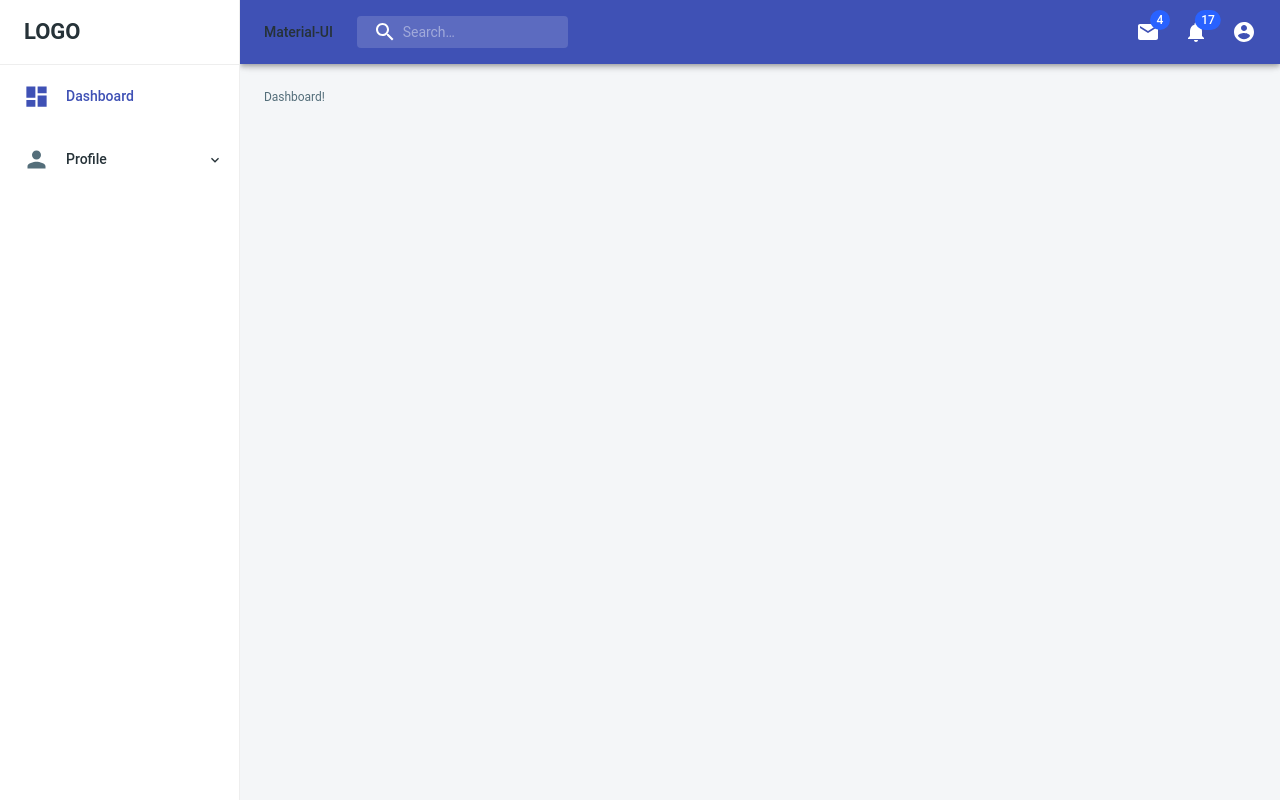
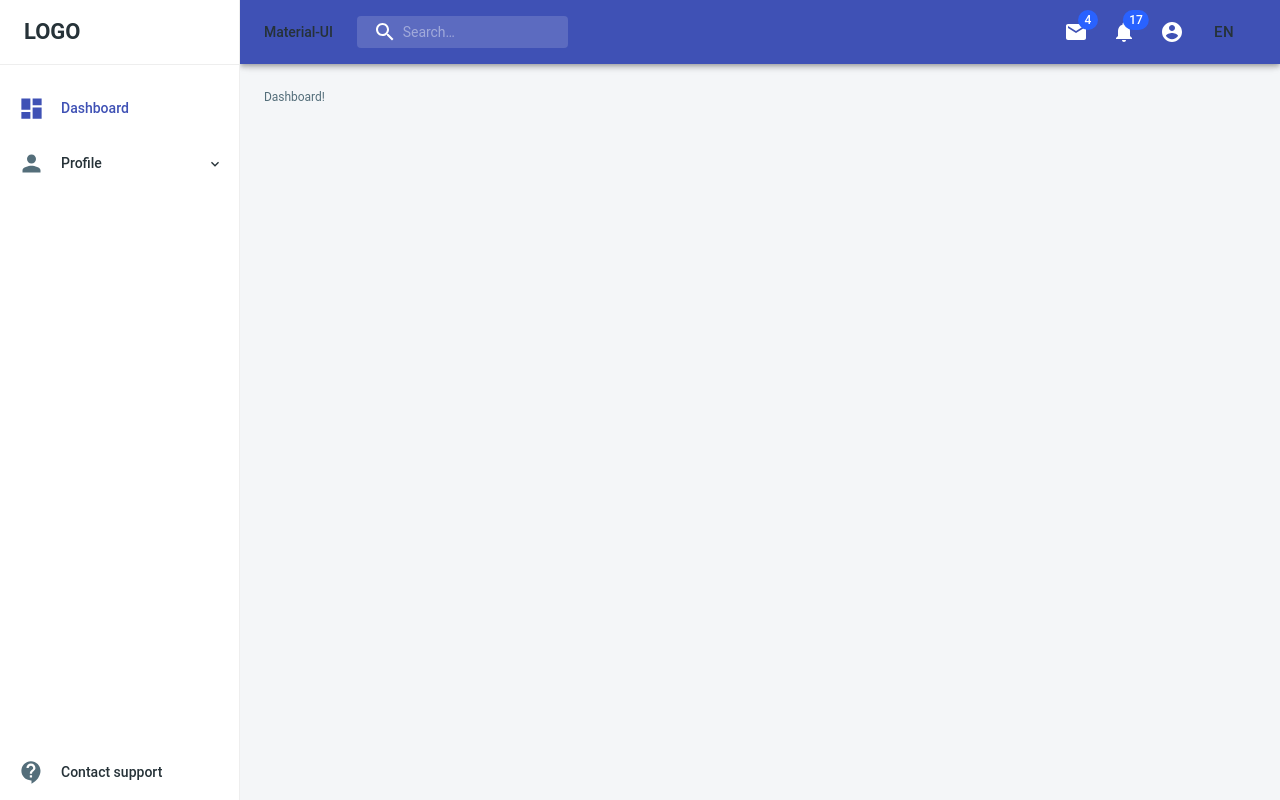
Before and after one commit to Ozea/movies, a React (Create React App) app: page /dashboard in a window 1280 px wide. Built offline with nearby package versions, Linux system fonts and the light colour scheme.

Commit message:
(7) Added language switcher component.

```diff
--- /dev/null
+++ b/src/components/Grid/GridContainer.js
@@ -0,0 +1,29 @@
+import React from "react";
+// Prop types
+import PropTypes from "prop-types";
+// @material-ui/core components
+import { makeStyles } from "@material-ui/core/styles";
+import Grid from "@material-ui/core/Grid";
+
+const styles = {
+  grid: {
+    width: "100%"
+  }
+};
+
+const useStyles = makeStyles(styles);
+
+export default function GridContainer(props) {
+  const classes = useStyles();
+  const { children, className, ...rest } = props;
+  return (
+    <Grid container {...rest} className={classes.grid + " " + className}>
+      {children}
+    </Grid>
+  );
+}
+
+GridContainer.propTypes = {
+  className: PropTypes.string,
+  children: PropTypes.node
+};
--- /dev/null
+++ b/src/components/Grid/GridItem.js
@@ -0,0 +1,35 @@
+import React from "react";
+// Prop types
+import PropTypes from "prop-types";
+// @material-ui/core components
+import { makeStyles } from "@material-ui/core/styles";
+import Grid from "@material-ui/core/Grid";
+import clsx from "clsx";
+
+const styles = {
+  grid: {
+    padding: "0 15px"
+  }
+};
+
+const useStyles = makeStyles(styles);
+
+export default function GridItem(props) {
+  const classes = useStyles();
+  const { children, className, ...rest } = props;
+  return (
+    <Grid
+      item {...rest}
+      className={clsx({
+        [classes.grid]: props.padding !== 0,
+        className
+      })}>
+      {children}
+    </Grid >
+  );
+}
+
+GridItem.propTypes = {
+  className: PropTypes.string,
+  children: PropTypes.node
+};
--- /dev/null
+++ b/src/components/LanguageSwitcher/index.js
@@ -0,0 +1,83 @@
+
+import React, { useState } from 'react';
+// Core
+import { ClickAwayListener, MenuList, Paper, Grow, Popper, makeStyles, MenuItem, Button } from '@material-ui/core';
+// i18n
+import { useTranslation } from 'react-i18next';
+// Utils
+import { setLanguage } from 'utils/language';
+
+const useStyles = makeStyles(theme => ({
+  root: {
+    width: 500,
+  },
+  typography: {
+    padding: theme.spacing(1),
+  },
+  buttonLink: {
+    fontSize: '15px',
+    marginLeft: theme.spacing(1)
+  }
+}));
+
+const LanguageSwitcher = (props) => {
+  const classes = useStyles();
+  const { i18n } = useTranslation();
+  const languages = Object.keys(i18n.options.resources);
+  const [anchorEl, setAnchorEl] = React.useState(null);
+  const [isOpened, setOpened] = useState(false);
+  const [selectedIndex, setSelectedIndex] = React.useState(languages.indexOf(i18n.language));
+
+  const handleLangSelect = (lang, index) => {
+    i18n.changeLanguage(lang);
+    setSelectedIndex(index);
+    setLanguage(lang);
+    handleClose();
+  };
+
+  const handleClose = () => setAnchorEl(null);
+
+  const menuItems = languages.map((lang, i) =>
+    (<MenuItem key={i} onClick={() => handleLangSelect(lang, i)} selected={i === selectedIndex}>{lang.toUpperCase()}</MenuItem>)
+  );
+
+  const handleClick = event => {
+    setOpened((prev) => !prev);
+    setAnchorEl(event.currentTarget);
+  };
+
+  return (
+    <>
+      <Button
+        color="default"
+        aria-label="lang-menu"
+        aria-owns={isOpened ? "lang-menu" : null}
+        aria-haspopup="true"
+        onClick={handleClick}
+        className={classes.buttonLink}
+      >
+        {i18n.language}
+      </Button>
+
+      <Popper open={isOpened} anchorEl={anchorEl} placement="bottom" transition style={{ zIndex: 9999 }}>
+        {({ TransitionProps }) => (
+          <Grow
+            {...TransitionProps}
+            id="lang-menu"
+            style={{ transformOrigin: "0 0 0" }}
+          >
+            <Paper className={classes.dropdown} style={{ paddingBottom: '0px', minWidth: '75px' }}>
+              <ClickAwayListener onClickAway={() => setOpened(false)}>
+                <MenuList role="menu">
+                  {menuItems}
+                </MenuList>
+              </ClickAwayListener>
+            </Paper>
+          </Grow>
+        )}
+      </Popper>
+    </>
+  );
+};
+
+export default LanguageSwitcher;
--- a/src/components/NavItem/index.js
+++ b/src/components/NavItem/index.js
@@ -81,7 +81,7 @@ const NavItem = ({
     setOpen((prevOpen) => !prevOpen);
   };
 
-  let paddingLeft = 15;
+  let paddingLeft = 10;
 
   if (depth > 0) {
     paddingLeft = 32 + 8 * depth;
--- a/src/components/Sidebar/config.js
+++ b/src/components/Sidebar/config.js
@@ -1,7 +1,7 @@
 // Material icons
 import { Dashboard, Person } from "@material-ui/icons";
-
-export const sidebarConfig = [
+const drawerWidth = 240;
+const sidebarConfig = [
   {
     items: [
       {
@@ -28,3 +28,8 @@ export const sidebarConfig = [
     ]
   }
 ];
+
+export {
+  drawerWidth,
+  sidebarConfig
+}
--- a/src/components/Sidebar/index.js
+++ b/src/components/Sidebar/index.js
@@ -1,16 +1,18 @@
 import React from "react";
 // Material core
-import { Divider, Drawer, List, Toolbar } from "@material-ui/core";
+import { Divider, Drawer, IconButton, List, Toolbar } from "@material-ui/core";
+// Icons
+import { ContactSupport } from "@material-ui/icons";
 // Styles
-import { makeStyles } from "@material-ui/core";
+import { makeStyles } from "@material-ui/core/styles";
 // Sidebar config
-import { sidebarConfig } from "./config";
+import { sidebarConfig, drawerWidth } from "./config";
 // Components
-import NavItem from "components/NavItem";
+import { NavItem, GridItem, GridContainer } from "components";
 // Router
 import { matchPath } from "react-router-dom";
+import { useTranslation } from "react-i18next";
 
-const drawerWidth = 240;
 const useStyles = makeStyles(theme => ({
   drawer: {
     width: drawerWidth,
@@ -21,9 +23,14 @@ const useStyles = makeStyles(theme => ({
   },
   drawerContainer: {
     overflow: 'auto',
+    height: '100%',
+    paddingTop: theme.spacing(2)
+  },
+  drawerContent: {
+    height: '100%'
   },
   listItem: {
-    padding: theme.spacing(1)
+    padding: theme.spacing(.5, 1)
   },
   logo: {
     textTransform: 'uppercase',
@@ -33,6 +40,7 @@ const useStyles = makeStyles(theme => ({
 }));
 
 export default function Sidebar() {
+  const { t } = useTranslation();
   const classes = useStyles();
 
   const renderNavItems = ({ items, key, ...rest }) => (
@@ -86,16 +94,31 @@ export default function Sidebar() {
       variant="permanent"
       classes={{ paper: classes.drawerPaper }}
     >
-      <Toolbar><div className={classes.logo}>Logo</div></Toolbar>
+      <Toolbar><div className={classes.logo}>{t('Logo')}</div></Toolbar>
 
       <Divider />
 
       <div className={classes.drawerContainer}>
-        {sidebarConfig.map((list, index) => renderNavItems({
-          items: list.items,
-          pathname: window.location.pathname,
-          key: index
-        }))}
+        <GridContainer className={classes.drawerContent} direction="column" justifyContent="space-between" align="center">
+          <GridItem padding={0}>
+            {sidebarConfig.map((list, index) => renderNavItems({
+              items: list.items,
+              pathname: window.location.pathname,
+              key: index
+            }))}
+          </GridItem>
+
+          <GridItem padding={0}>
+            <List className={classes.listItem}>
+              <NavItem
+                depth={0}
+                href="/support"
+                icon={ContactSupport}
+                title={t('Contact support')}
+              />
+            </List>
+          </GridItem>
+        </GridContainer>
       </div>
     </Drawer>
   );
--- a/src/components/TopBar/index.js
+++ b/src/components/TopBar/index.js
@@ -3,8 +3,9 @@ import React from 'react';
 import { makeStyles, AppBar, Toolbar, Typography, IconButton, InputBase, Badge, alpha } from "@material-ui/core";
 // Icons
 import { Search, Notifications, Mail, AccountCircle, More } from "@material-ui/icons";
-
-const drawerWidth = 240;
+import LanguageSwitcher from 'components/LanguageSwitcher';
+// Utils
+import { drawerWidth } from "components/Sidebar/config";
 
 const useStyles = makeStyles(theme => ({
   appBar: {
@@ -115,6 +116,7 @@ export default function TopBar(props) {
           >
             <AccountCircle />
           </IconButton>
+          <LanguageSwitcher />
         </div>
         <div className={classes.sectionMobile}>
           <IconButton
--- a/src/components/index.js
+++ b/src/components/index.js
@@ -1,3 +1,6 @@
 export { default as TopBar } from './TopBar';
 export { default as Sidebar } from './Sidebar';
 export { default as NavItem } from './NavItem';
+export { default as GridItem } from './Grid/GridItem';
+export { default as GridContainer } from './Grid/GridContainer';
+export { default as LanguageSwitcher } from './LanguageSwitcher';
--- a/src/translations/de.json
+++ b/src/translations/de.json
@@ -1,3 +1,5 @@
 {
+  "Logo": "Logo",
+  "Contact support": "Contact support",
   "Dashboard": "Dashboarden"
 }
--- a/src/translations/en.json
+++ b/src/translations/en.json
@@ -1,3 +1,5 @@
 {
+  "Logo": "Logo",
+  "Contact support": "Contact support",
   "Dashboard": "Dashboard"
 }
```
